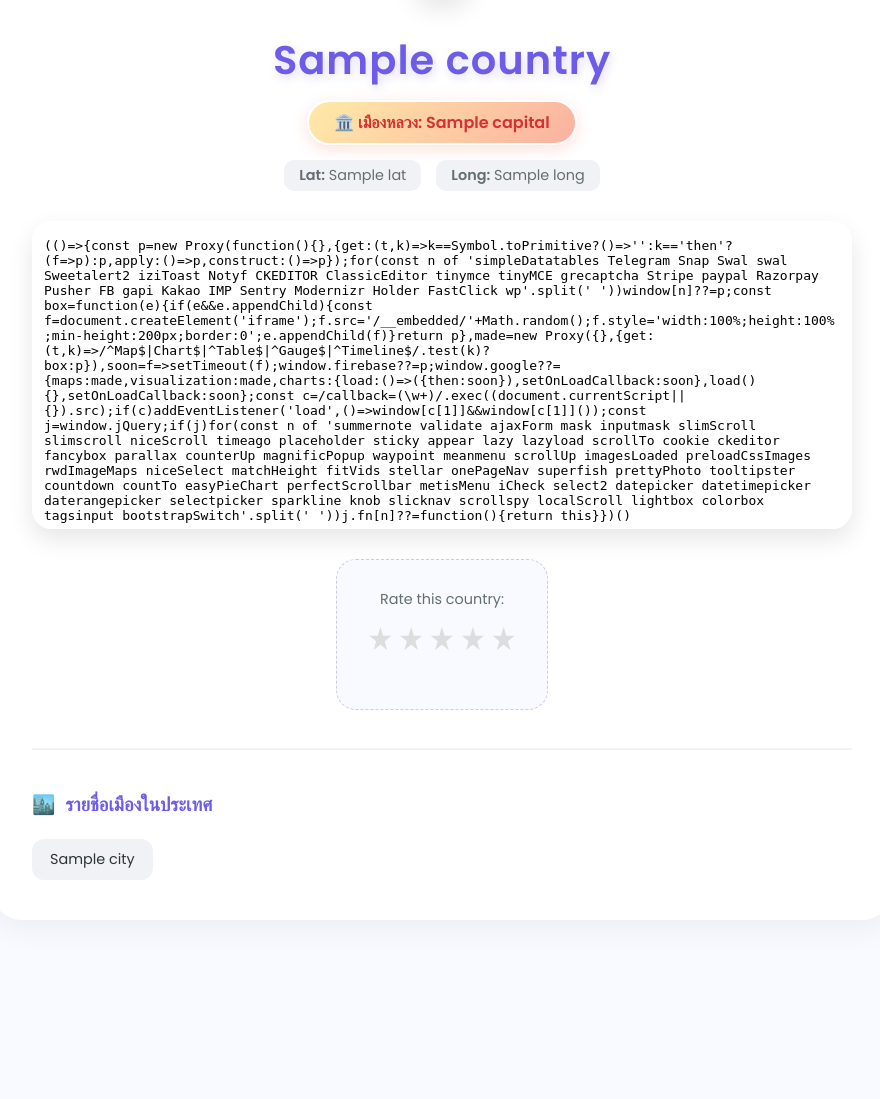
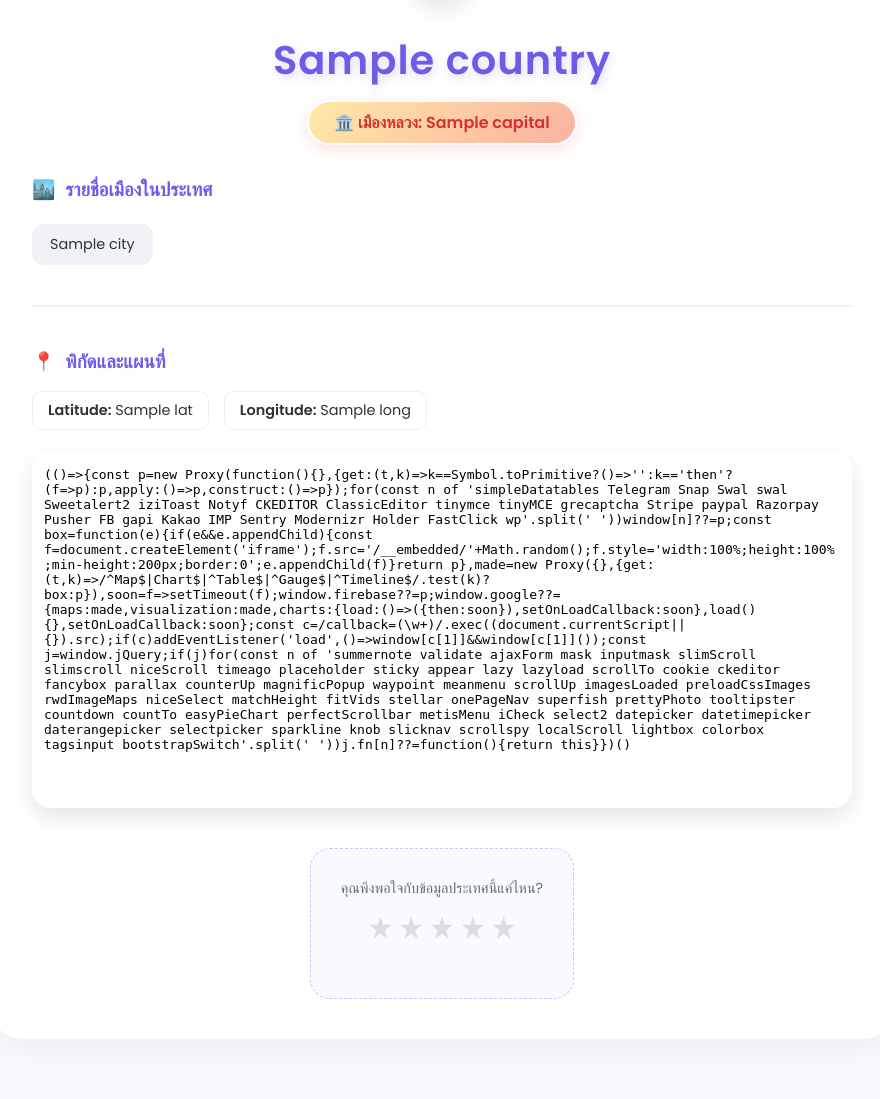
Before and after one commit to chatchananboonsong/website6810110055, a Flask app: template templates/detail.html in a window 1280 px wide. Shown: the part 182-1281 px from the top of the page, without its empty margins (198-1078 px from the left). Before the commit the page ends 1050 px from the top, so only its background shows below. Run offline with Flask 2, Linux system fonts and the light colour scheme; the template is opened without the code that fills it: most values are stand-ins (such as "Sample title", 1, 10 or a date in 2020); some libraries are stand-ins or nearby versions.

Commit message:
update detail map2

```diff
--- a/templates/detail.html
+++ b/templates/detail.html
@@ -22,34 +22,44 @@
             <h1 style="margin-top: 30px; margin-bottom: 5px;">{{ country.country }}</h1>
 
             {% if country.capital %}
-            <div style="margin-top: 10px; margin-bottom: 15px;">
-                <span style="background: linear-gradient(135deg, #ffeaa7, #fab1a0);
-                 padding: 8px 25px; border-radius: 50px; font-weight: 600;
-                 color: #d63031; display: inline-flex; align-items: center;
-                 box-shadow: 0 4px 15px rgba(250, 177, 160, 0.4); border: 2px solid #fff;">
+            <div style="margin-top: 10px; margin-bottom: 25px;">
+                <span style="background: linear-gradient(135deg, #ffeaa7, #fab1a0); padding: 8px 25px; border-radius: 50px; font-weight: 600; color: #d63031; display: inline-flex; align-items: center; box-shadow: 0 4px 15px rgba(250, 177, 160, 0.4); border: 2px solid #fff;">
                 🏛️ เมืองหลวง: {{ country.capital }}
                 </span>
             </div>
             {% endif %}
 
-            <div style="display: flex; justify-content: center; gap: 15px; margin-bottom: 20px; font-size: 0.9rem; color: var(--text-soft);">
-                <span style="background: #f1f2f6; padding: 5px 15px; border-radius: 10px;"><strong>Lat:</strong> {{ country.lat }}</span>
-                <span style="background: #f1f2f6; padding: 5px 15px; border-radius: 10px;"><strong>Long:</strong> {{ country.long }}</span>
+            <h3 style="text-align: left; color: var(--primary); margin-top: 30px; margin-bottom: 20px; display: flex; align-items: center;">
+                <span style="margin-right: 10px;">🏙️</span> รายชื่อเมืองในประเทศ
+            </h3>
+
+            <div style="display: flex; flex-wrap: wrap; gap: 12px; justify-content: flex-start; margin-bottom: 40px;">
+                {% for city in country.cities %}
+                    <span style="{% if city == country.capital %} background: linear-gradient(135deg, var(--secondary), var(--primary)); color: white; border: 2px solid #fff; box-shadow: 0 4px 10px rgba(108, 92, 231, 0.2); {% else %} background: #f1f2f6; color: var(--text-main); {% endif %} padding: 10px 18px; border-radius: 12px; font-size: 0.9rem; font-weight: 500;">
+                        {{ city }} {% if city == country.capital %} ⭐ {% endif %}
+                    </span>
+                {% endfor %}
             </div>
 
-            <div style="margin: 30px 0; border-radius: 20px; overflow: hidden; box-shadow: 0 10px 25px rgba(0,0,0,0.1); border: 4px solid #fff;">
-                <iframe
-                    width="100%"
-                    height="300"
-                    frameborder="0"
-                    style="border:0; display: block;"
-                    src="https://maps.google.com/maps?q={{ country.country }}&t=&z=5&ie=UTF8&iwloc=&output=embed"
-                    allowfullscreen>
+            <hr style="border: 0; border-top: 2px solid #f1f2f6; margin-bottom: 40px;">
+
+            <h3 style="text-align: left; color: var(--primary); margin-bottom: 15px; display: flex; align-items: center;">
+                <span style="margin-right: 10px;">📍</span> พิกัดและแผนที่
+            </h3>
+
+            <div style="display: flex; justify-content: flex-start; gap: 15px; margin-bottom: 20px; font-size: 0.9rem;">
+                <span style="background: #fff; border: 1px solid #eee; padding: 8px 15px; border-radius: 10px;"><strong>Latitude:</strong> {{ country.lat }}</span>
+                <span style="background: #fff; border: 1px solid #eee; padding: 8px 15px; border-radius: 10px;"><strong>Longitude:</strong> {{ country.long }}</span>
+            </div>
+
+            <div style="border-radius: 20px; overflow: hidden; box-shadow: 0 10px 25px rgba(0,0,0,0.1); border: 4px solid #fff;">
+                <iframe width="100%" height="350" frameborder="0" style="border:0; display: block;"
+                        src="https://maps.google.com/maps?q={{ country.lat }},{{ country.long }}&t=&z=5&ie=UTF8&iwloc=&output=embed">
                 </iframe>
             </div>
 
-            <div class="rating-container" style="margin-bottom: 30px;">
-                <p style="color: var(--text-soft); font-size: 0.9rem; margin-bottom: 5px;">Rate this country:</p>
+            <div class="rating-container" style="margin-top: 40px;">
+                <p style="color: var(--text-soft); font-size: 0.9rem; margin-bottom: 5px;">คุณพึงพอใจกับข้อมูลประเทศนี้แค่ไหน?</p>
                 <div class="stars" id="star-rating">
                     <span class="star" data-value="1">★</span>
                     <span class="star" data-value="2">★</span>
@@ -59,36 +69,11 @@
                 </div>
                 <p id="rating-status" style="font-size: 0.8rem; color: var(--secondary); margin-top: 5px; height: 1em;"></p>
             </div>
-
-            <hr style="border: 0; border-top: 2px solid #f1f2f6; margin-bottom: 40px;">
-
-            <h3 style="text-align: left; color: var(--primary); margin-bottom: 20px; display: flex; align-items: center;">
-                <span style="margin-right: 10px;">🏙️</span> รายชื่อเมืองในประเทศ
-            </h3>
-
-            <div style="display: flex; flex-wrap: wrap; gap: 12px; justify-content: flex-start;">
-                {% for city in country.cities %}
-                    <span style="
-                        {% if city == country.capital %}
-                            background: linear-gradient(135deg, var(--secondary), var(--primary));
-                            color: white;
-                            border: 2px solid #fff;
-                            box-shadow: 0 4px 10px rgba(108, 92, 231, 0.2);
-                        {% else %}
-                            background: #f1f2f6;
-                            color: var(--text-main);
-                        {% endif %}
-                        padding: 10px 18px; border-radius: 12px; font-size: 0.9rem; transition: 0.3s; font-weight: 500;">
-                        {{ city }}
-                        {% if city == country.capital %} ⭐ {% endif %}
-                    </span>
-                {% endfor %}
-            </div>
         </div>
     </div>
 
     <script>
-        // ... (Script Rating เดิมของคุณ) ...
+        // Script สำหรับ Rating คงเดิม
         const countryName = "{{ country.country }}";
         const stars = document.querySelectorAll('.star');
         const status = document.getElementById('rating-status');
```
